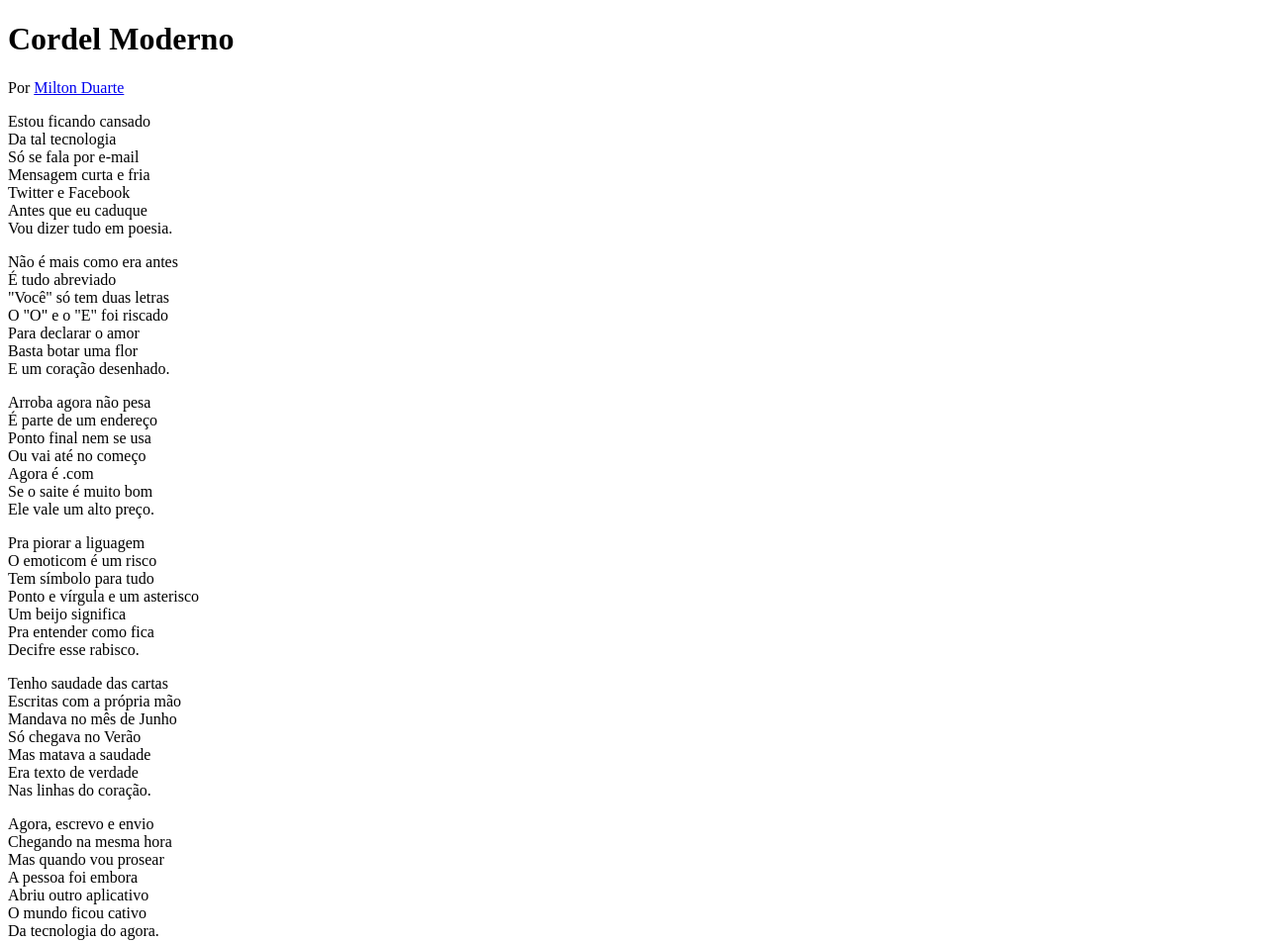
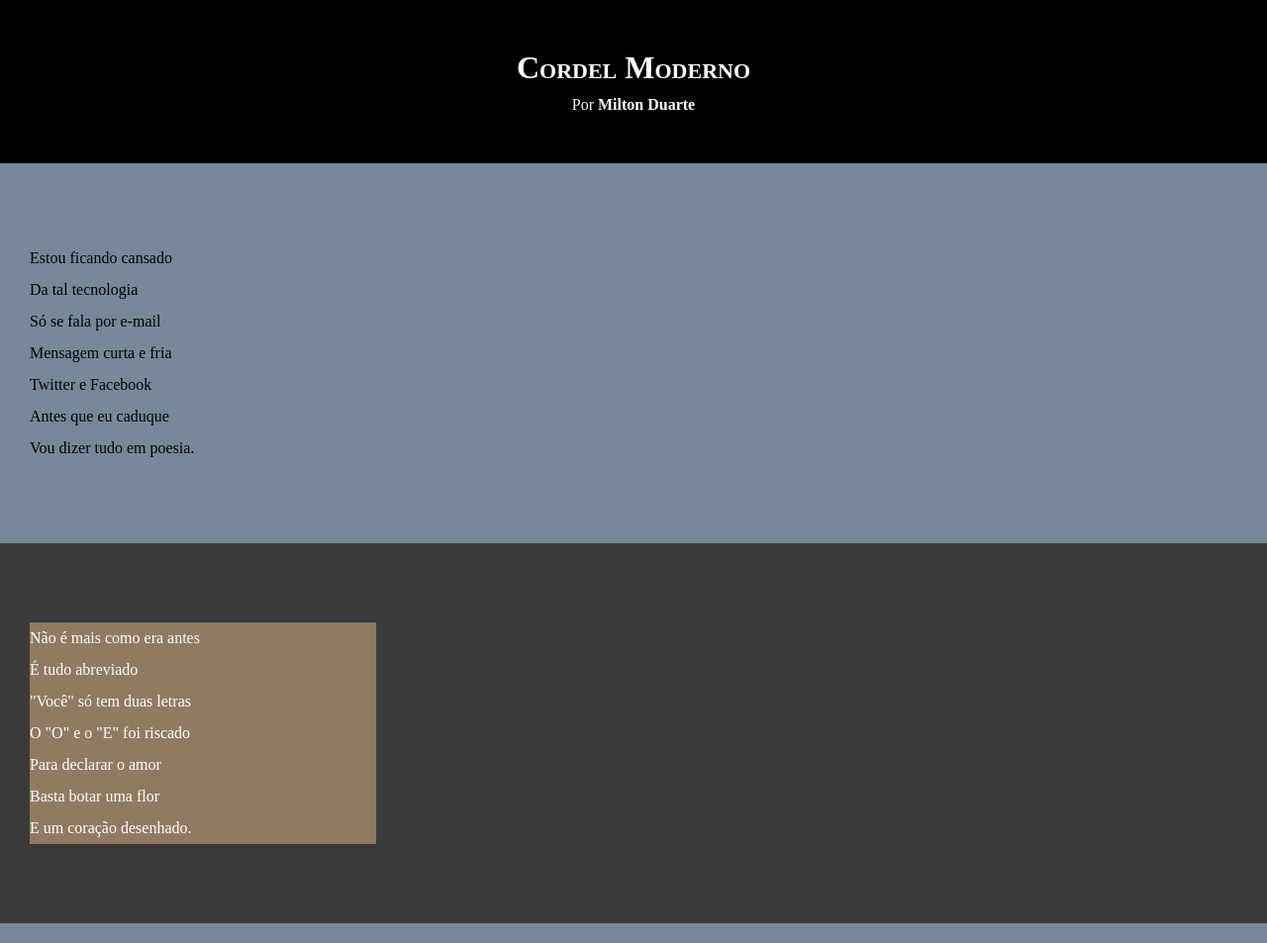
Before and after one commit to antoniowelton/projeto-cordel, a plain HTML site: page index.html in a window 1280 px wide. Shown: the top 953 px of the page at 99% size. Drawn offline with Linux system fonts and the light colour scheme.

Commit message:
atualizei o projeto cordel

```diff
--- a/estilo.css
+++ b/estilo.css
@@ -1 +1,87 @@
 @charset "UTF-8";
+
+* {
+    margin: 0px;
+    padding: 0px;
+}
+
+html, body {
+    min-width: 100vh;
+    background-color: beige;
+}
+
+header {
+    color: white;
+    background-color: black;
+    text-align: center;
+}
+header > h1 {
+    padding-top: 50px;
+    font-variant: small-caps;
+}
+header > p {
+    padding-top: 10px;
+    padding-bottom: 50px;
+}
+
+header a, footer a { /* Juntando as CSS dos link do cabeçalho e do rodapé */
+    color: white;
+    text-decoration: none;
+    font-weight: bolder;
+}
+header a:hover, footer a:hover { /* Juntando as CSS do HOVER do cabeçalho e do rodapé */
+    color: steelblue;
+    text-decoration: underline;
+}
+
+section {
+    padding-top: 10vh;
+    padding-bottom: 10vh;
+    line-height: 2em;
+    padding-left: 30px;
+}
+
+section.normal {
+    background-color: lightslategray;
+    color: black;
+}
+
+section.imagem {
+    background-color: rgb(60, 59, 59);
+    color: white;
+}
+section.imagem > p {
+    width: 350px;
+    background-color: rgba(222, 184, 135, 0.516);
+}
+
+
+
+
+
+
+
+
+
+
+
+
+
+
+
+
+
+
+
+
+
+
+
+
+footer {
+    color: white;
+    background-color: rgb(35, 88, 49);
+    text-align: center;
+    padding: 30px;
+
+}
--- a/index.html
+++ b/index.html
@@ -20,7 +20,7 @@
 
         </header>
 
-    <section>
+    <section class="normal">
         <p>
             Estou ficando cansado <br>
             Da tal tecnologia <br>
@@ -34,7 +34,7 @@
 
 
 
-    <section>
+    <section class="imagem">
         <p>
             Não é mais como era antes <br>
             É tudo abreviado <br>
@@ -48,7 +48,7 @@
 
 
 
-    <section>
+    <section class="normal">
         <p>
             Arroba agora não pesa <br>
             É parte de um endereço <br>
@@ -73,7 +73,7 @@
 
 
 
-    <section>
+    <section class="imagem">
         <p>
             Tenho saudade das cartas <br>
             Escritas com a própria mão <br>
@@ -86,7 +86,7 @@
     </section>
 
 
-    <section>
+    <section class="normal">
         <p>
             Agora, escrevo e envio <br>
             Chegando na mesma hora <br>
```
